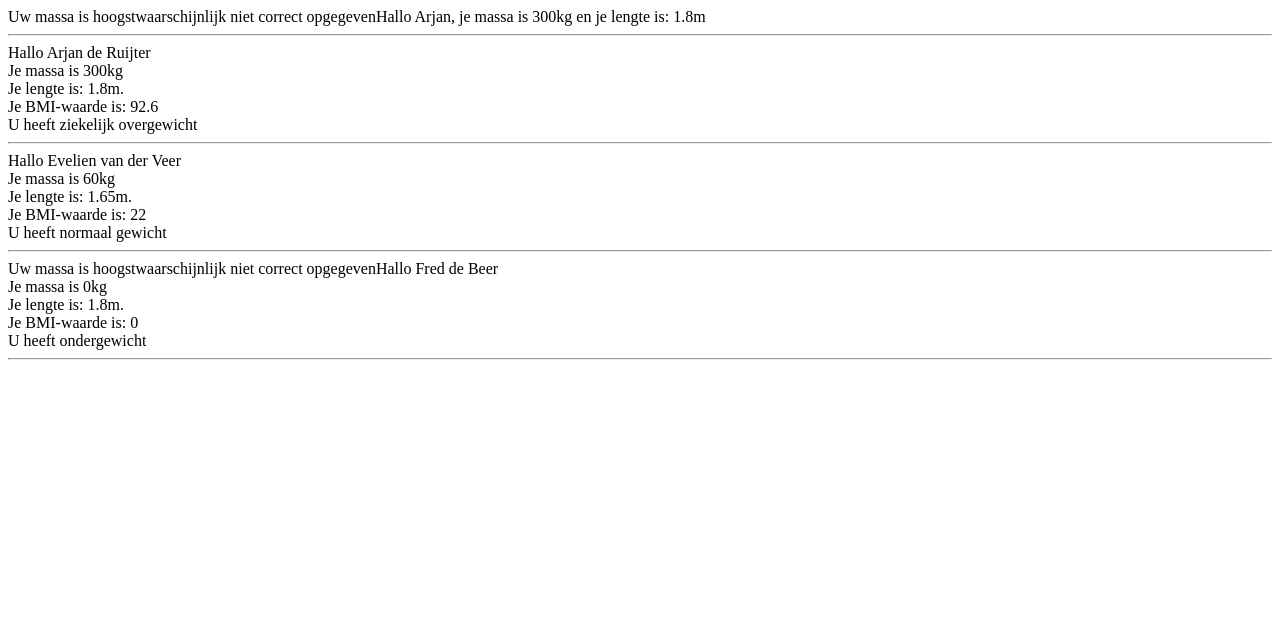
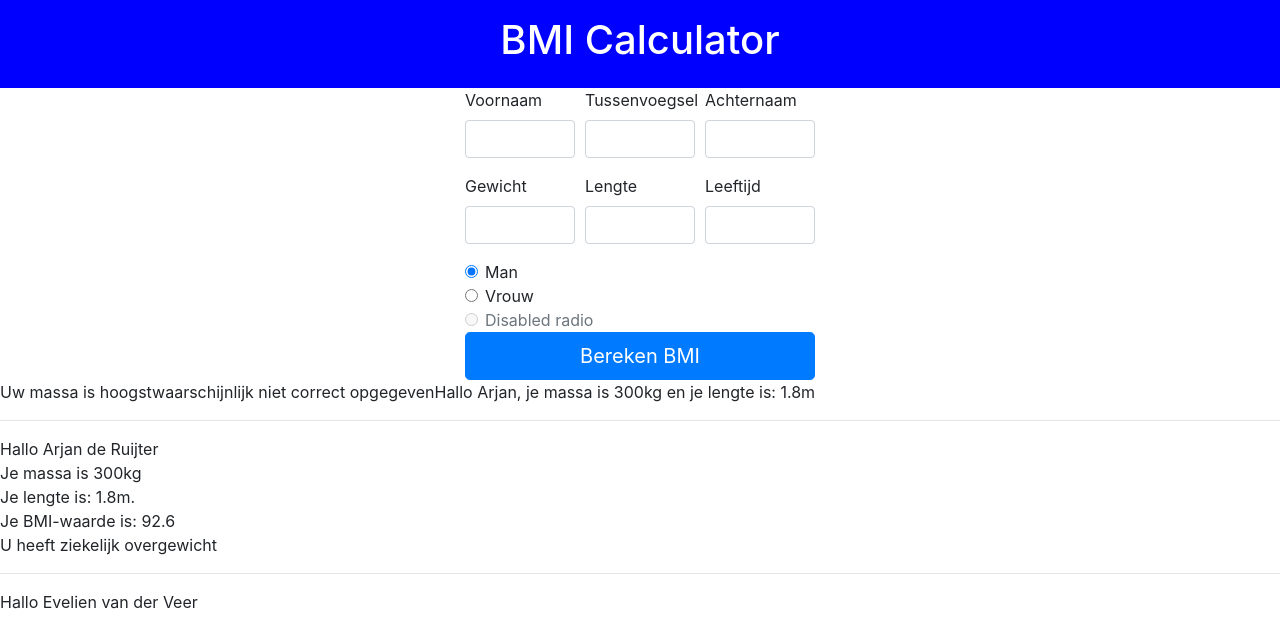
Before and after one commit to rra-am1a-2018/oop-bmi-calculator, a PHP site: page / in a window 1280 px wide. Shown: the top 617 px of the page. Before the commit the page ends 360 px from the top, so only its background shows below. Run offline with PHP 8.4, Linux system fonts and the light colour scheme.

Commit message:
Form gemaakt

```diff
--- /dev/null
+++ b/css/style.css
@@ -0,0 +1,6 @@
+.container-fluid {
+  background-color: blue;
+  color: white;
+  padding: 1em;
+  text-align: center;
+}
--- a/index.php
+++ b/index.php
@@ -1,3 +1,92 @@
+<!doctype html>
+<html lang="en">
+  <head>
+    <!-- Required meta tags -->
+    <meta charset="utf-8">
+    <meta name="viewport" content="width=device-width, initial-scale=1, shrink-to-fit=no">
+
+    <!-- Bootstrap CSS -->
+    <link rel="stylesheet" href="https://stackpath.bootstrapcdn.com/bootstrap/4.3.1/css/bootstrap.min.css" integrity="sha384-ggOyR0iXCbMQv3Xipma34MD+dH/1fQ784/j6cY/iJTQUOhcWr7x9JvoRxT2MZw1T" crossorigin="anonymous">
+    <link rel="stylesheet" href="./css/style.css">
+    <title>Hello, world!</title>
+  </head>
+  <body>
+    <main>
+      <section class="container-fluid">
+        <h1>BMI Calculator</h1>
+      </section>
+      <section class="container">
+        <div class="row">
+          <div class="col-4"></div>
+          <div class="col-4">
+            <form>
+              <div class="form-row">
+                <div class="form-group col-4">
+                  <label for="firstname">Voornaam</label>
+                  <input type="text" class="form-control" id="firstname" placeholder="">
+                </div>
+                <div class="form-group col-4">
+                  <label for="infix">Tussenvoegsel</label>
+                  <input type="text" class="form-control" id="infix" placeholder="">
+                </div>
+                <div class="form-group col-4">
+                  <label for="lastname">Achternaam</label>
+                  <input type="text" class="form-control" id="lastname" placeholder="">
+                </div>
+              </div>
+              <div class="form-row">
+                <div class="form-group col-4">
+                  <label for="bodymass">Gewicht</label>
+                  <input type="number" step="any" class="form-control" id="bodymass" placeholder="">
+                </div>
+                <div class="form-group col-4">
+                  <label for="bodylength">Lengte</label>
+                  <input type="number" step="any" class="form-control" id="bodylength" placeholder="">
+                </div>
+                <div class="form-group col-4">
+                  <label for="age">Leeftijd</label>
+                  <input type="number" class="form-control" id="age" placeholder="">
+                </div>
+              </div>
+              <div class="form-check">
+                  <input class="form-check-input" type="radio" name="exampleRadios" id="exampleRadios1" value="option1" checked>
+                  <label class="form-check-label" for="exampleRadios1">
+                    Man
+                  </label>
+              </div>
+              <div class="form-check">
+                  <input class="form-check-input" type="radio" name="exampleRadios" id="exampleRadios2" value="option2">
+                  <label class="form-check-label" for="exampleRadios2">
+                    Vrouw
+                  </label>
+              </div>
+              <div class="form-check">
+                  <input class="form-check-input" type="radio" name="exampleRadios" id="exampleRadios3" value="option3" disabled>
+                  <label class="form-check-label" for="exampleRadios3">
+                    Disabled radio
+                  </label>
+              </div>
+
+              <button type="submit" class="btn btn-primary btn-lg btn-block">Bereken BMI</button>
+            </form>
+          </div>
+          <div class="col-4"></div>
+        </div>
+      </section>
+
+    </main>
+
+    <!-- Optional JavaScript -->
+    <!-- jQuery first, then Popper.js, then Bootstrap JS -->
+    <script src="https://code.jquery.com/jquery-3.4.1.min.js" integrity="sha256-CSXorXvZcTkaix6Yvo6HppcZGetbYMGWSFlBw8HfCJo=" crossorigin="anonymous"></script>
+    <script src="https://cdnjs.cloudflare.com/ajax/libs/popper.js/1.14.7/umd/popper.min.js" integrity="sha384-UO2eT0CpHqdSJQ6hJty5KVphtPhzWj9WO1clHTMGa3JDZwrnQq4sF86dIHNDz0W1" crossorigin="anonymous"></script>
+    <script src="https://stackpath.bootstrapcdn.com/bootstrap/4.3.1/js/bootstrap.min.js" integrity="sha384-JjSmVgyd0p3pXB1rRibZUAYoIIy6OrQ6VrjIEaFf/nJGzIxFDsf4x0xIM+B07jRM" crossorigin="anonymous"></script>
+  </body>
+</html>
+
+
+
+
 <?php
   include("./classes/class_bmicalculator.php");
 
```
